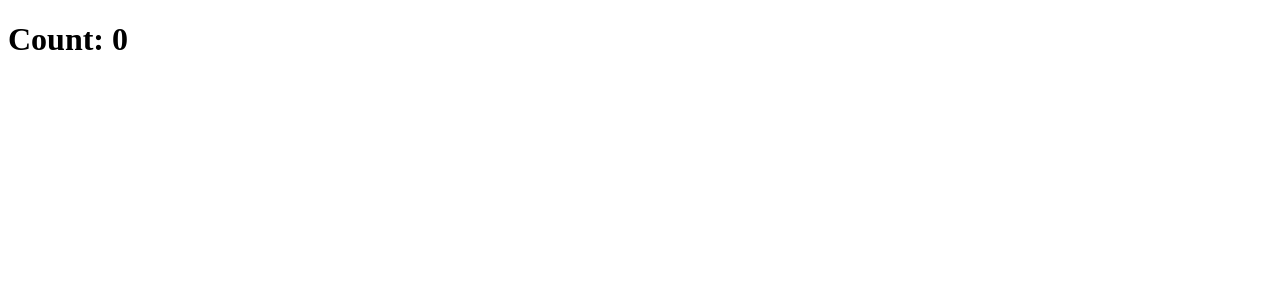
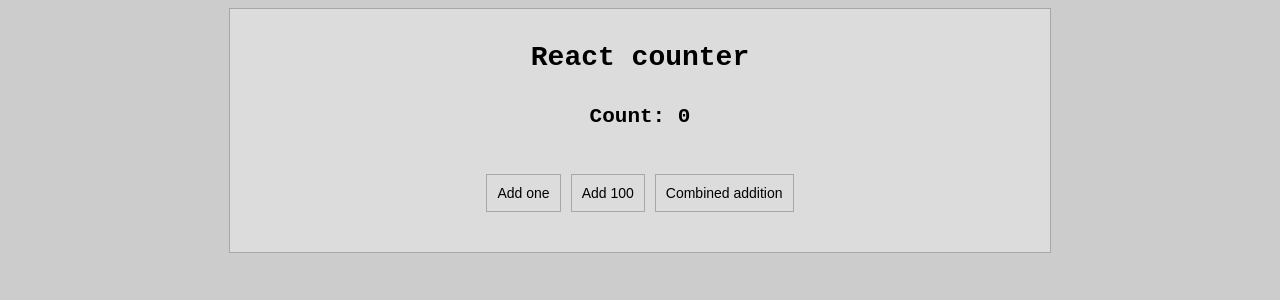
Before and after one commit to mate-academy/react_counter, a React (Create React App) app: page / in a window 1280 px wide. Shown: the top 300 px of the page. Built offline with nearby package versions, Linux system fonts and the light colour scheme; the HTML template or start-up script is replaced by a standard one.

Commit message:
Solution

```diff
--- a/src/App.js
+++ b/src/App.js
@@ -2,15 +2,71 @@ import React from 'react';
 import './App.scss';
 
 class App extends React.Component {
-  addOne = () => {};
+  state = {
+    value: 0,
+  }
 
-  add100 = () => {};
+  addOne = () => {
+    this.setState(prevState => (
+      {
+        value: prevState.value + 1,
+      }
+    ));
+  };
 
-  increase = () => {};
+  add100 = () => {
+    this.setState(prevState => (
+      {
+        value: prevState.value + 100,
+      }
+    ));
+  };
 
   render() {
+    const { value } = this.state;
+
     return (
-      <h1>Count: 0</h1>
+
+      <div className="container">
+        <h1 className="header">
+          React counter
+        </h1>
+        <h2>
+          Count:
+          {' '}
+          {value}
+        </h2>
+
+        <button
+          type="button"
+          className="button"
+          onClick={this.addOne}
+        >
+          Add one
+        </button>
+
+        <button
+          type="button"
+          className="button"
+          onClick={this.add100}
+        >
+          Add 100
+        </button>
+
+        <button
+          type="button"
+          className="button"
+          onClick={() => {
+            if (value % 5 === 0) {
+              this.add100();
+            }
+
+            this.addOne();
+          }}
+        >
+          Combined addition
+        </button>
+      </div>
     );
   }
 }
--- a/src/App.scss
+++ b/src/App.scss
@@ -1 +1,31 @@
 // styles go here
+
+body {
+  background-color: #ccc;
+  font-family: "Courier New", Courier, monospace;
+}
+
+.container {
+  font-size: 14px;
+  margin: 0 auto;
+  max-height: 1000px;
+  line-height: 40px;
+  border: 1px solid #a7a7a7;
+  background-color: #dcdcdc;
+  padding: 10px;
+  width: 800px;
+  text-align: center;
+}
+
+.button {
+  background-color: #dcdcdc;
+  margin: 20px 5px 30px;
+  font-size: 14px;
+  padding: 10px;
+  border: 1px solid #a7a7a7;
+  outline: #a7a7a7;
+}
+
+.button:active {
+  background: #a7a7a7;
+}
```
Also changed, not shown: 1 other file (tests, documents, lock files or other folders).
